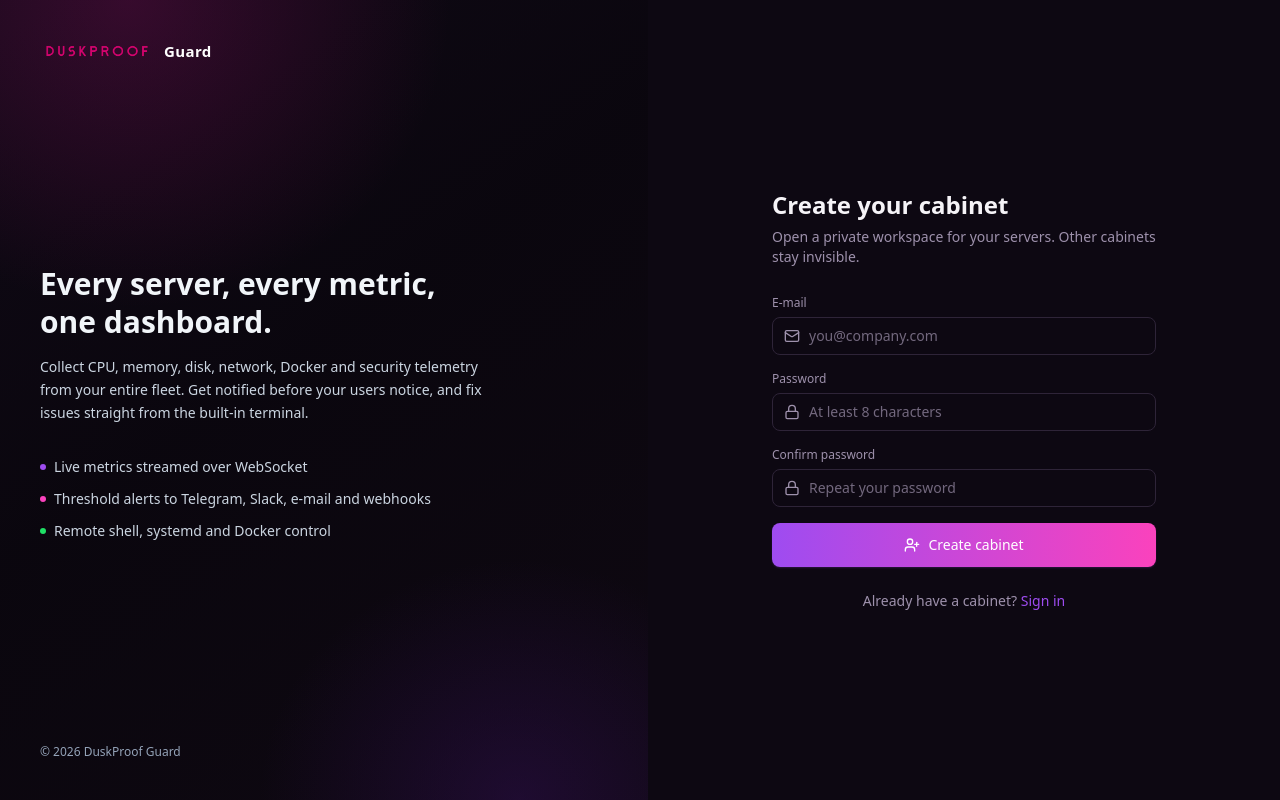
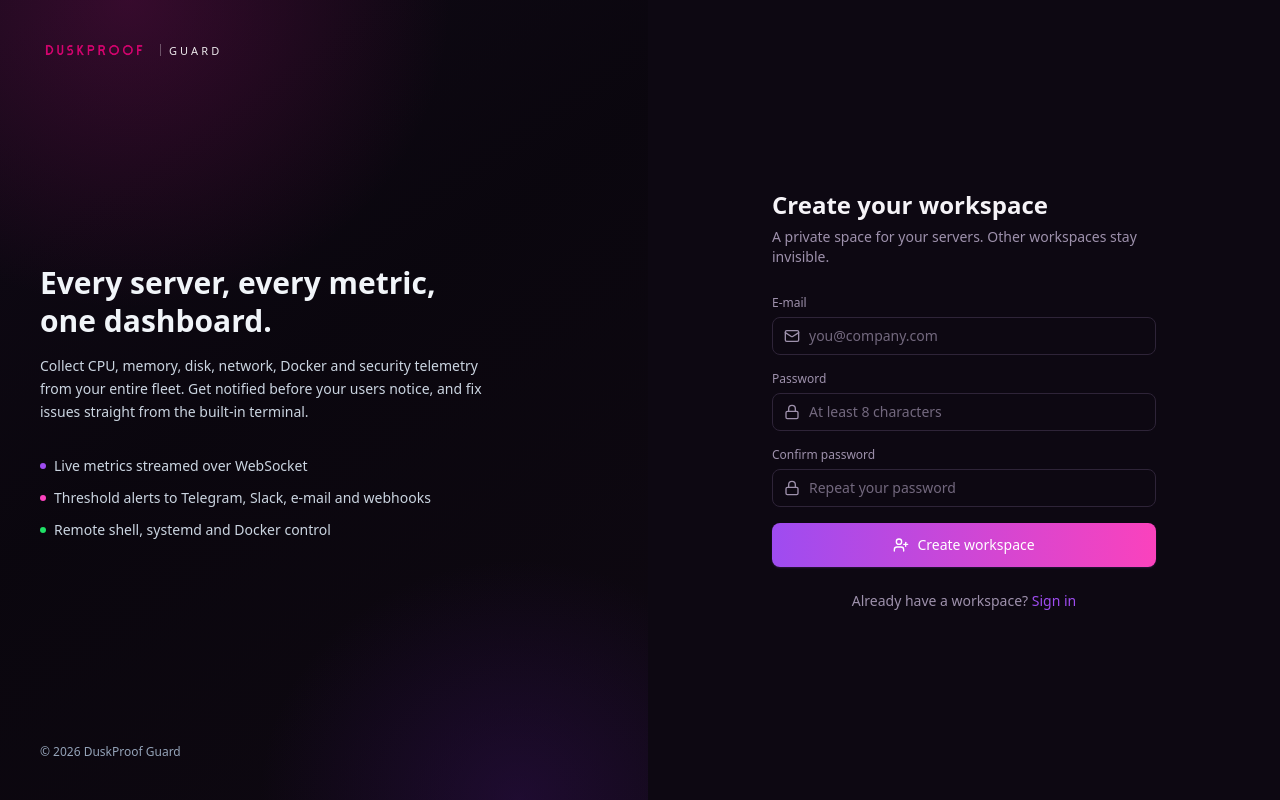
Before and after one commit to duskproof/Server-Monitoring-System, a Next.js app in the folder vpsguard/dashboard/: page /register in a window 1280 px wide. Built offline with nearby package versions, Linux system fonts and the light colour scheme; no server answers.

Commit message:
Rename cabinet copy to workspace and refine BrandMark Guard styling.

```diff
--- a/vpsguard/dashboard/app/login/page.tsx
+++ b/vpsguard/dashboard/app/login/page.tsx
@@ -14,12 +14,12 @@ export default function LoginPage() {
   return (
     <AuthShell
       title="Sign in"
-      subtitle="Access your cabinet and monitored servers."
+      subtitle="Access your workspace and monitored servers."
       footer={
         <>
           Need your own workspace?{' '}
           <Link href="/register" className="font-medium text-primary hover:underline">
-            Create a cabinet
+            Create one
           </Link>
         </>
       }
--- a/vpsguard/dashboard/app/register/page.tsx
+++ b/vpsguard/dashboard/app/register/page.tsx
@@ -5,17 +5,17 @@ import { AuthShell } from '@/components/AuthCard';
 import { RegisterForm } from '@/components/auth/RegisterForm';
 
 export const metadata: Metadata = {
-  title: 'Create cabinet',
+  title: 'Create workspace',
 };
 
 export default function RegisterPage() {
   return (
     <AuthShell
-      title="Create your cabinet"
-      subtitle="Open a private workspace for your servers. Other cabinets stay invisible."
+      title="Create your workspace"
+      subtitle="A private space for your servers. Other workspaces stay invisible."
       footer={
         <>
-          Already have a cabinet?{' '}
+          Already have a workspace?{' '}
           <Link href="/login" className="font-medium text-primary hover:underline">
             Sign in
           </Link>
--- a/vpsguard/dashboard/components/AuthCard.tsx
+++ b/vpsguard/dashboard/components/AuthCard.tsx
@@ -49,7 +49,7 @@ export function AuthShell({
       <section className="flex flex-1 items-center justify-center bg-bg px-5 py-10 sm:px-8">
         <div className="w-full max-w-sm">
           <div className="mb-8 lg:hidden">
-            <BrandMark guardClassName="text-content dark:text-white" />
+            <BrandMark className="text-content dark:text-white" />
           </div>
 
           <h1 className="text-2xl font-semibold text-content">{title}</h1>
--- a/vpsguard/dashboard/components/BrandMark.tsx
+++ b/vpsguard/dashboard/components/BrandMark.tsx
@@ -1,7 +1,7 @@
 import { cn } from '@/lib/utils';
 import { DUSKPROOF_LOGO_DATA_URI } from '@/lib/duskproof-logo';
 
-/** Magenta DuskProof wordmark + clean white "Guard". */
+/** Magenta DuskProof wordmark + matching "Guard" label. */
 export function BrandMark({
   className,
   logoClassName,
@@ -15,30 +15,34 @@ export function BrandMark({
 }) {
   return (
     <span
-      className={cn('inline-flex max-w-full items-center gap-1.5 overflow-hidden', className)}
+      className={cn('inline-flex max-w-full items-center gap-2 overflow-hidden text-white', className)}
       aria-label="DuskProof Guard"
     >
       {/* eslint-disable-next-line @next/next/no-img-element */}
       <img
         src={DUSKPROOF_LOGO_DATA_URI}
         alt="DuskProof"
-        width={compact ? 40 : 118}
-        height={22}
+        width={compact ? 40 : 112}
+        height={20}
         className={cn(
           'shrink-0 object-contain object-left',
-          compact ? 'h-5 w-auto' : 'h-[22px] w-auto max-w-[118px]',
+          compact ? 'h-4 w-auto' : 'h-5 w-auto max-w-[112px]',
           logoClassName,
         )}
+        draggable={false}
       />
       {!compact ? (
+        <>
+          <span className="h-3 w-px shrink-0 bg-current opacity-30" aria-hidden />
           <span
             className={cn(
-            'shrink-0 text-[15px] font-semibold leading-none tracking-wide text-white antialiased',
+              'shrink-0 select-none text-[11px] font-medium uppercase leading-none tracking-[0.28em] text-current opacity-90',
               guardClassName,
             )}
           >
             Guard
           </span>
+        </>
       ) : null}
     </span>
   );
--- a/vpsguard/dashboard/components/auth/RegisterForm.tsx
+++ b/vpsguard/dashboard/components/auth/RegisterForm.tsx
@@ -42,7 +42,7 @@ export function RegisterForm() {
     setSubmitting(true);
     try {
       await register({ email: email.trim(), password });
-      toast.success('Cabinet created — you are its admin');
+      toast.success('Workspace created — you are its admin');
       router.replace('/cabinet');
       router.refresh();
     } catch (error) {
@@ -95,7 +95,7 @@ export function RegisterForm() {
         loading={submitting}
         leftIcon={<UserPlus className="h-4 w-4" />}
       >
-        Create cabinet
+        Create workspace
       </Button>
     </form>
   );
--- a/vpsguard/dashboard/components/settings/AuditTab.tsx
+++ b/vpsguard/dashboard/components/settings/AuditTab.tsx
@@ -55,7 +55,7 @@ export function AuditTab() {
       {logsQuery.isLoading ? (
         <SkeletonTable rows={8} />
       ) : rows.length === 0 ? (
-        <EmptyState title="No audit entries" description="Privileged actions in this cabinet will appear here." />
+        <EmptyState title="No audit entries" description="Privileged actions in this workspace will appear here." />
       ) : (
         <TableWrapper>
           <Table>
--- a/vpsguard/dashboard/components/settings/SettingsView.tsx
+++ b/vpsguard/dashboard/components/settings/SettingsView.tsx
@@ -38,7 +38,7 @@ export function SettingsView() {
       <div>
         <h1 className="text-2xl font-semibold tracking-tight text-content">Settings</h1>
         <p className="mt-1 text-sm text-muted">
-          Manage your account, groups, integrations and, if you are an admin, users in this cabinet.
+          Manage your account, groups, integrations and, if you are an admin, users in this workspace.
         </p>
       </div>
 
--- a/vpsguard/dashboard/components/settings/UsersTab.tsx
+++ b/vpsguard/dashboard/components/settings/UsersTab.tsx
@@ -24,9 +24,9 @@ const ROLE_TONE: Record<Role, BadgeTone> = {
 };
 
 const ROLE_OPTIONS = [
-  { value: 'viewer', label: 'Viewer — read-only in this cabinet' },
+  { value: 'viewer', label: 'Viewer — read-only in this workspace' },
   { value: 'operator', label: 'Operator — can run commands' },
-  { value: 'admin', label: 'Admin — full control of this cabinet' },
+  { value: 'admin', label: 'Admin — full control of this workspace' },
 ];
 
 const EMPTY_FORM: UserInput = { name: '', email: '', role: 'viewer', password: '' };
@@ -103,8 +103,8 @@ export function UsersTab() {
     <div className="space-y-4">
       <div className="flex flex-wrap items-center justify-between gap-3">
         <p className="text-sm text-muted">
-          Users in your cabinet only. {users.length} account
-          {users.length === 1 ? '' : 's'} — other cabinets stay separate.
+          Users in your workspace only. {users.length} account
+          {users.length === 1 ? '' : 's'} — other workspaces stay separate.
         </p>
         <Button size="sm" leftIcon={<Plus className="h-4 w-4" />} onClick={() => openModal(null)}>
           Invite user
@@ -115,7 +115,7 @@ export function UsersTab() {
         <EmptyState
           icon={<Users className="h-5 w-5" />}
           title="No users yet"
-          description="Add teammates to this cabinet and assign viewer, operator, or admin roles."
+          description="Add teammates to this workspace and assign viewer, operator, or admin roles."
         />
       ) : (
         <TableWrapper>
```
Also changed, not shown: 1 other file (tests, documents, lock files or other folders). Lines whose indentation alone changed are shown as unchanged.
